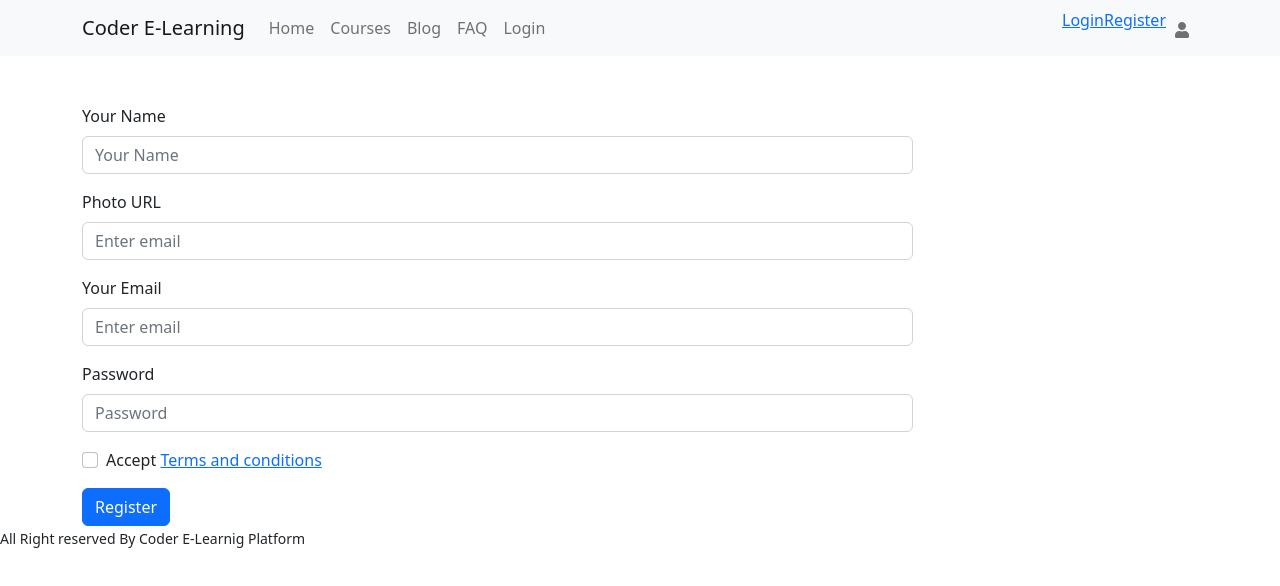
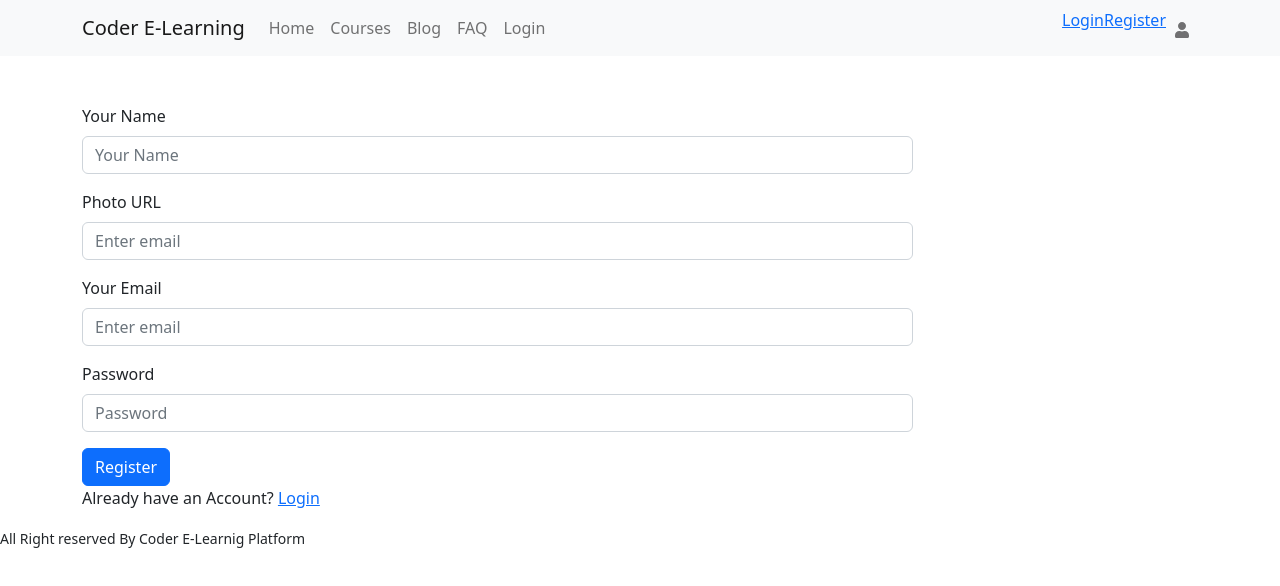
Before and after one commit to Nayem-Mursalin/Coder-E-Learning-Client, a React (Create React App) app: page /register in a window 1280 px wide. Shown: the top 586 px of the page. Built offline with nearby package versions, Linux system fonts and the light colour scheme; no server answers.

Commit message:
Register Log in Redirect

```diff
--- a/src/pages/Login/Login.js
+++ b/src/pages/Login/Login.js
@@ -3,7 +3,7 @@ import React, { useContext, useState } from 'react';
 import { AuthContext } from '../../AuthProvider/AuthProvider';
 import Button from 'react-bootstrap/Button';
 import { Form } from 'react-bootstrap';
-import { useLocation, useNavigate } from 'react-router-dom';
+import { Link, useLocation, useNavigate } from 'react-router-dom';
 
 
 const Login = () => {
@@ -71,6 +71,7 @@ const Login = () => {
                 </Form.Text>
             </Form>
             <button onClick={handleGoogleSignIn}>Google Login</button>
+            <p>New to Coder E Learning? <Link to='/register'>Create a new Account</Link></p>
         </div>
     );
 };
--- a/src/pages/Login/Register.js
+++ b/src/pages/Login/Register.js
@@ -32,6 +32,7 @@ const Register = () => {
     }
 
     return (
+        <div>
             <Form onSubmit={handleSubmit}>
                 <Form.Group className="mb-3" controlId="formBasicEmail">
                     <Form.Label>Your Name</Form.Label>
@@ -50,11 +51,6 @@ const Register = () => {
                     <Form.Label>Password</Form.Label>
                     <Form.Control name="password" type="password" placeholder="Password" required />
                 </Form.Group>
-            <Form.Group className="mb-3" controlId="formBasicCheckbox">
-                <Form.Check
-                    type="checkbox"
-                    label={<>Accept <Link to="/terms">Terms and conditions</Link></>} />
-            </Form.Group>
                 <Button variant="primary" type="submit">
                     Register
                 </Button>
@@ -62,6 +58,8 @@ const Register = () => {
                     {error}
                 </Form.Text>
             </Form>
+            <p>Already have an Account? <Link to='/login'>Login</Link></p>
+        </div>
     );
 };
 
```
Lines whose indentation alone changed are shown as unchanged.
